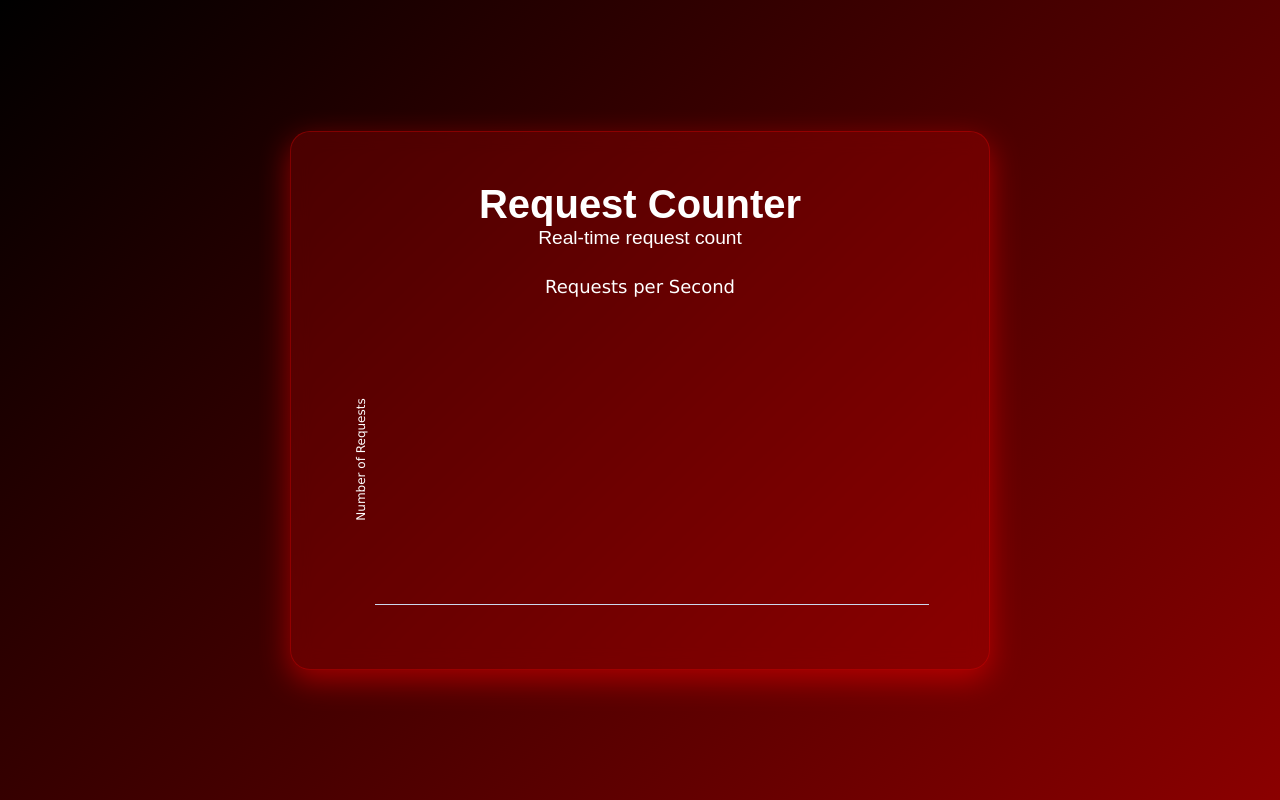
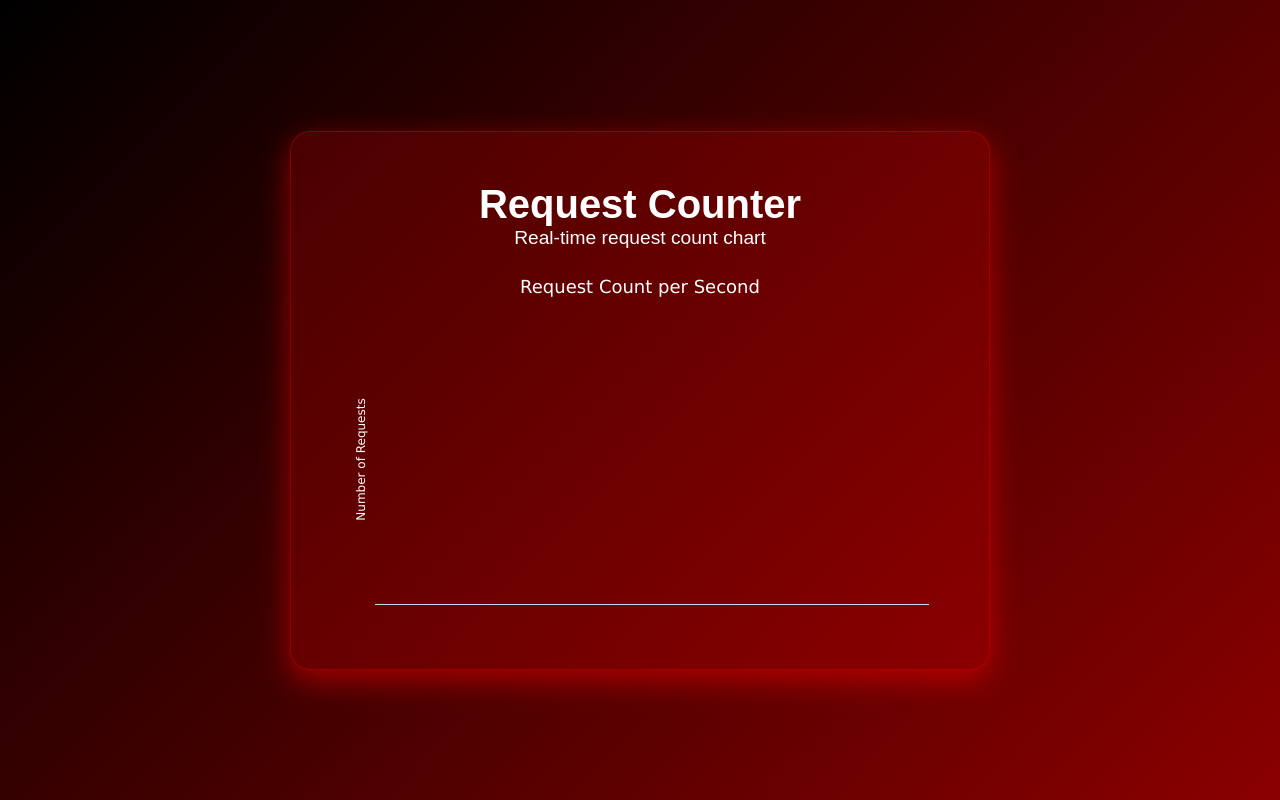
Before and after one commit to FazrrProgrammers/dstat-v2, a plain HTML site: page index.html in a window 1280 px wide. Drawn offline with nearby package versions, Linux system fonts and the light colour scheme; no server answers.

Commit message:
Update index.html

```diff
--- a/index.html
+++ b/index.html
@@ -51,7 +51,7 @@
 <body>
     <div class="container">
         <h1>Request Counter</h1>
-        <p>Real-time request count</p>
+        <p>Real-time request count chart</p>
         <div id="chart-container"></div>
     </div>
     <script>
@@ -63,7 +63,7 @@
                     animation: Highcharts.svg,
                 },
                 title: {
-                    text: 'Requests per Second',
+                    text: 'Request Count per Second',
                     style: { color: 'white' }
                 },
                 xAxis: {
@@ -94,10 +94,10 @@
                         let y = data.requestCount;
                         chart.series[0].addPoint([x, y], true, chart.series[0].data.length > 20);
                     })
-                    .catch(err => console.error('Error fetching request count:', err));
+                    .catch(err => console.error("Fetch error:", err));
             }
 
-            setInterval(updateChart, 1000); // Update setiap 1 detik
+            setInterval(updateChart, 1000);
         });
     </script>
 </body>
```
